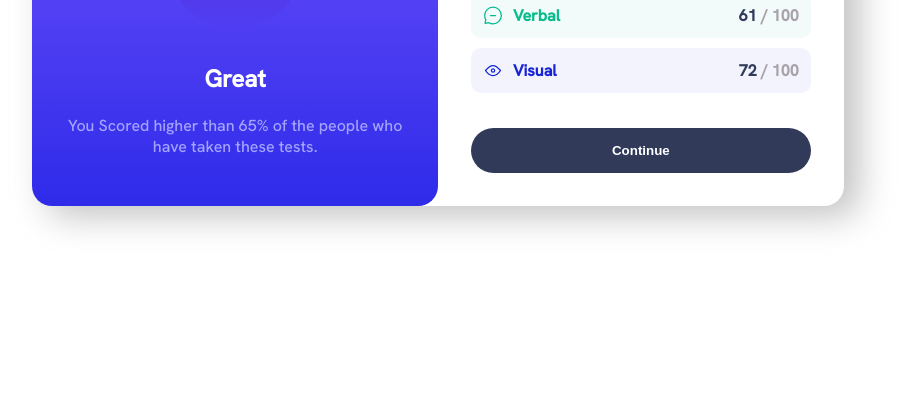
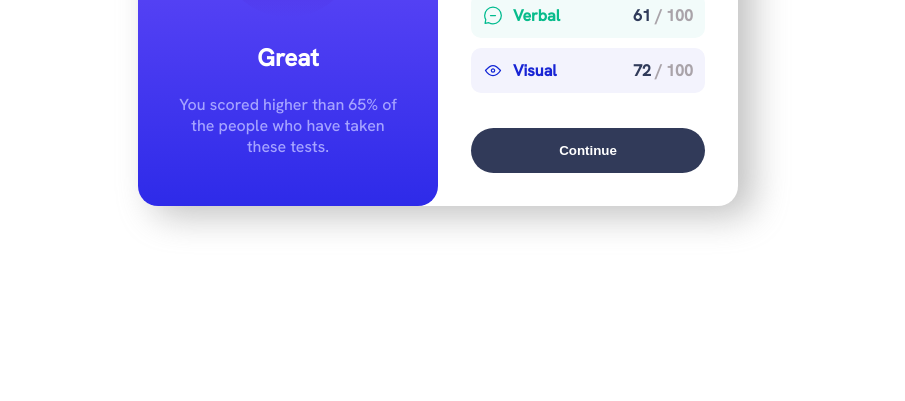
Before and after one commit to zakaria-bali/result-summary-component, a plain HTML site: page index.html in a window 1280 px wide. Shown: the part 399-800 px from the top of the page, without its empty margins (202-1107 px from the left). Drawn offline with Linux system fonts and the light colour scheme.

Commit message:
update the readme

```diff
--- a/index.html
+++ b/index.html
@@ -33,8 +33,8 @@
     .card {
       display: flex;
       flex-direction: row;
-      min-width: 600px;
-      min-height: 410px;
+      width: 600px;
+      height: 410px;
       border-radius: 20px;
 
       box-shadow: 15px 10px 35px 0px rgba(173,173,173,0.75);
@@ -194,8 +194,8 @@
         flex-direction: column;
         width: 100%;
         height: 100%;
-        min-width: 0;
-        min-height: 0;
+        /* min-width: 0;
+        min-height: 0; */
         border-radius: 0;
       }
 
@@ -225,7 +225,7 @@
         <div class="mark-description">
           <h2>Great</h2>
           <p>
-            You Scored higher than 65% of the people who have taken these tests.
+            You scored higher than 65% of the people who have taken these tests.
           </p>
         </div>
 
```
Also changed, not shown: screenshot.jpg (added), 2 other files.
